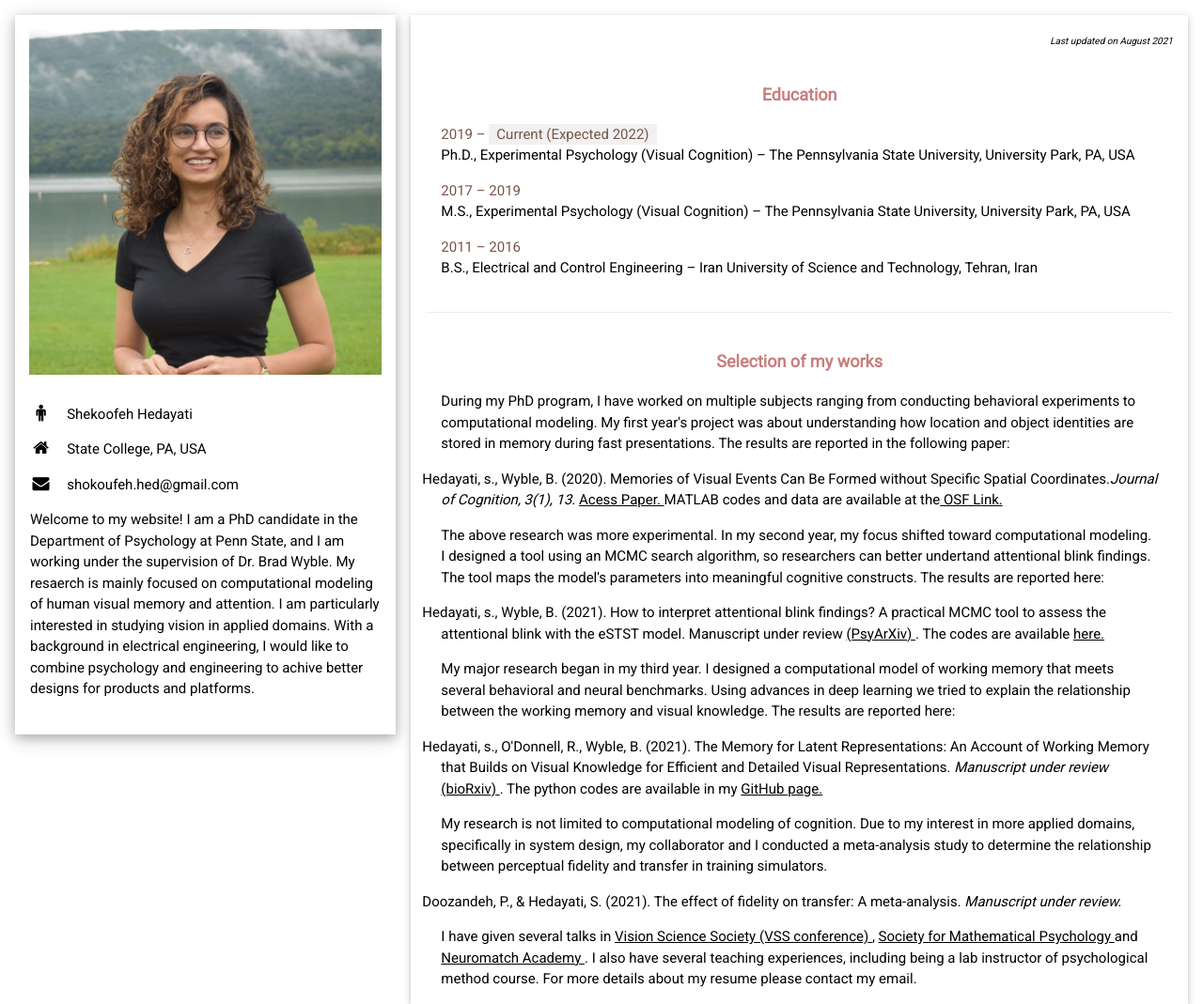
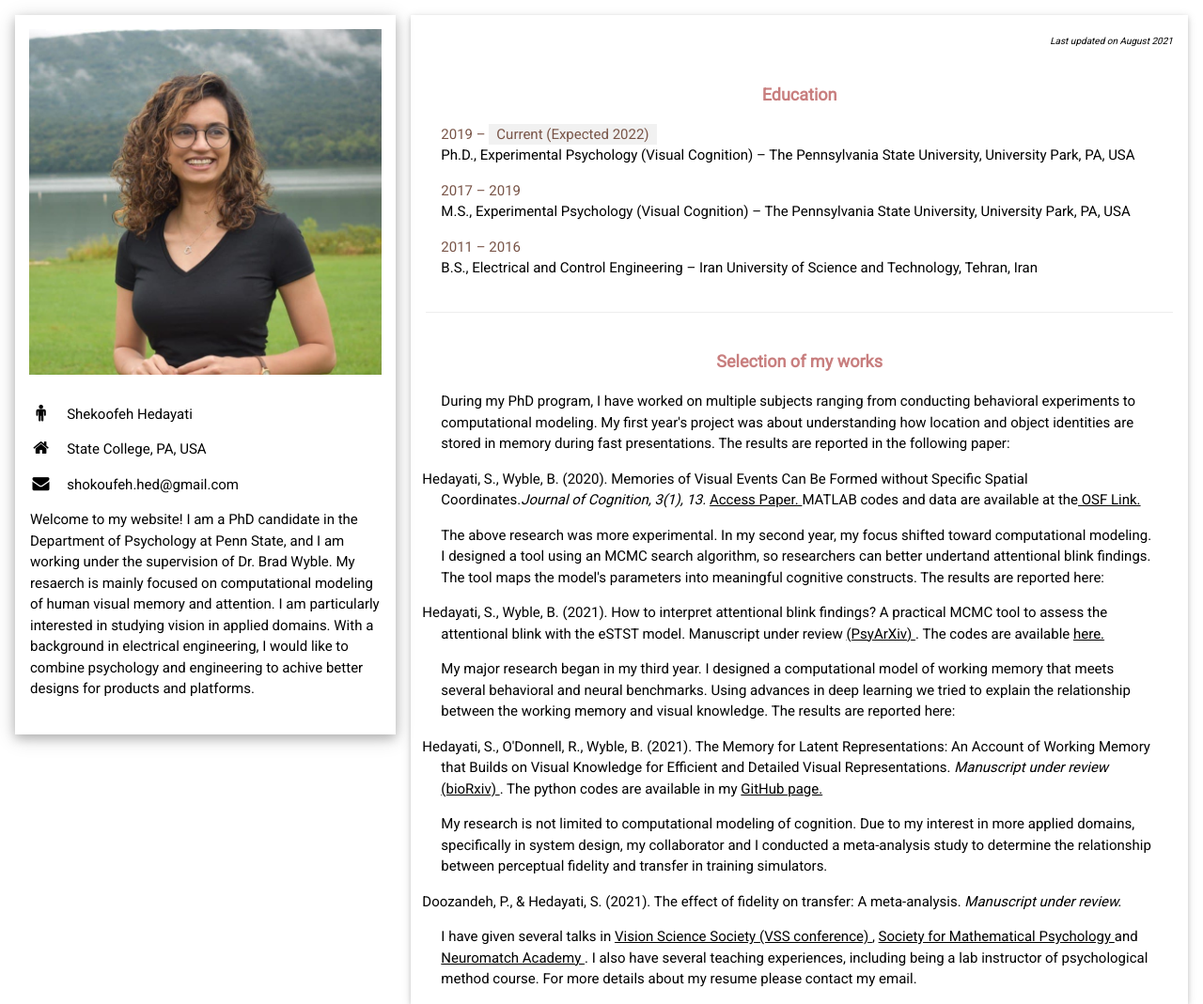
Before and after one commit to Shekoo93/ShekoofehHedayati, a plain HTML site: page index.html in a window 1280 px wide. Shown: the top 1069 px of the page at 94% size. Drawn offline with nearby package versions, Linux system fonts and the light colour scheme.

Commit message:
Update index.html

```diff
--- a/index.html
+++ b/index.html
@@ -87,16 +87,16 @@ div.a {
 		  During my PhD program, I have worked on multiple subjects ranging from conducting behavioral experiments to computational modeling.
 		  My first year's project was about understanding how location and object identities are stored in memory during fast presentations. The results are reported in the following paper:
 		  </p>
-		  <div class="a"><p>Hedayati, s., Wyble, B. (2020). Memories of Visual Events Can Be Formed without Specific Spatial Coordinates.<i>Journal of Cognition, 3(1), 13.</i> <a href="http://doi.org/10.5334/joc.104"> Acess Paper. </a> MATLAB codes and data are available at the<a href="https://osf.io/sqn6x/"> OSF Link.</a></div>
+		  <div class="a"><p>Hedayati, S., Wyble, B. (2020). Memories of Visual Events Can Be Formed without Specific Spatial Coordinates.<i>Journal of Cognition, 3(1), 13.</i> <a href="http://doi.org/10.5334/joc.104"> Access Paper. </a> MATLAB codes and data are available at the<a href="https://osf.io/sqn6x/"> OSF Link.</a></div>
 
 		  <p class="w3-text-black">
 		  The above research was more experimental. In my second year, my focus shifted toward computational modeling. I designed a tool using an MCMC search algorithm, so researchers
           can better undertand attentional blink findings. The tool maps the model's parameters into meaningful cognitive constructs. The results are reported here:
-		  <div class="a"><p>Hedayati, s., Wyble, B. (2021). How to interpret attentional blink findings? A practical MCMC tool to assess the attentional blink with the eSTST model. Manuscript under review</i> <a href="https://psyarxiv.com/643fq/">(PsyArXiv) </a>. The codes are available <a href="https://osf.io/yk3dq/"> here. </a></div>
+		  <div class="a"><p>Hedayati, S., Wyble, B. (2021). How to interpret attentional blink findings? A practical MCMC tool to assess the attentional blink with the eSTST model. Manuscript under review</i> <a href="https://psyarxiv.com/643fq/">(PsyArXiv) </a>. The codes are available <a href="https://osf.io/yk3dq/"> here. </a></div>
 
 		  <p class="w3-text-black">
 		  My major research began in my third year. I designed a computational model of working memory that meets several behavioral and neural benchmarks. Using advances in deep learning we tried to explain the relationship between the working memory and visual knowledge. The results are reported here:
-		  <div class="a"><p>Hedayati, s., O'Donnell, R., Wyble, B. (2021). The Memory for Latent Representations: An Account of Working Memory that Builds on Visual Knowledge for Efficient and Detailed Visual Representations. <i> Manuscript under review</i> <a href="https://www.biorxiv.org/content/10.1101/2021.02.07.430171v3">(bioRxiv) </a>. The python codes are available in my  <a href="https://github.com/Shekoo93/MLR"> GitHub page. </a></div>
+		  <div class="a"><p>Hedayati, S., O'Donnell, R., Wyble, B. (2021). The Memory for Latent Representations: An Account of Working Memory that Builds on Visual Knowledge for Efficient and Detailed Visual Representations. <i> Manuscript under review</i> <a href="https://www.biorxiv.org/content/10.1101/2021.02.07.430171v3">(bioRxiv) </a>. The python codes are available in my  <a href="https://github.com/Shekoo93/MLR"> GitHub page. </a></div>
 
 		  <p class="w3-text-black">
 		  My research is not limited to computational modeling of cognition. Due to my interest in more applied domains, specifically in system design, my collaborator and I conducted a meta-analysis study to determine the relationship between perceptual fidelity and transfer in training simulators.
```
